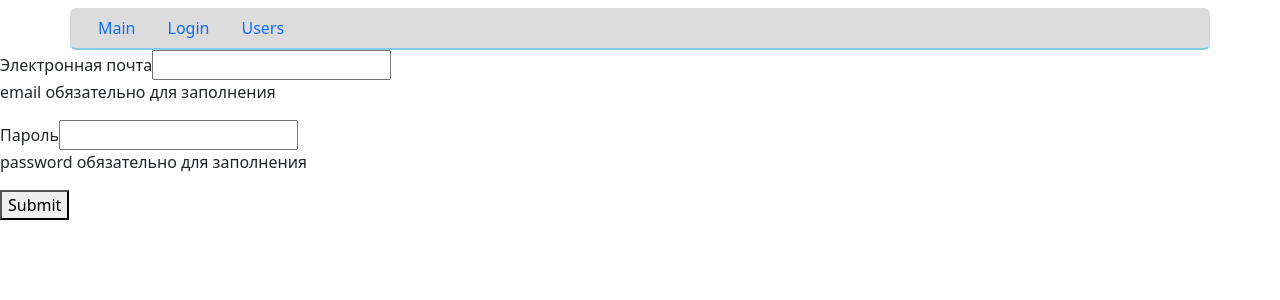
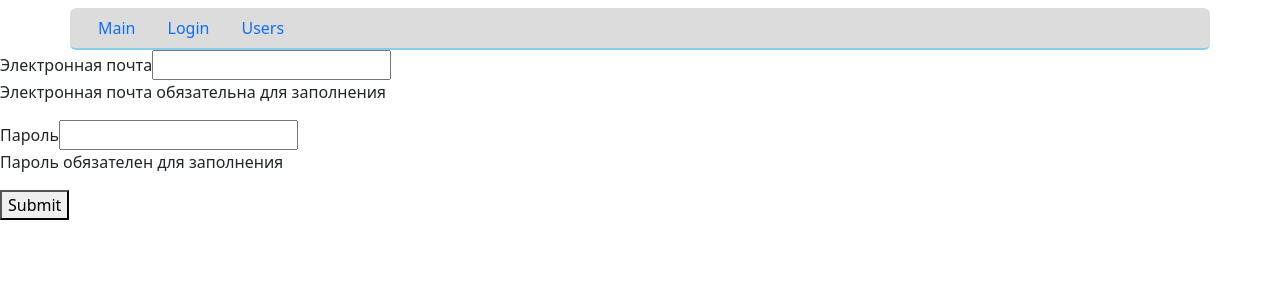
Before and after one commit to V-Ivanich/project_Fast-company, a React (Create React App) app: page /login in a window 1280 px wide. Shown: the top 300 px of the page. Built offline with nearby package versions, Linux system fonts and the light colour scheme.

Commit message:
validations

```diff
--- a/src/components/layouts/login.jsx
+++ b/src/components/layouts/login.jsx
@@ -1,5 +1,6 @@
 import React, { useState, useEffect } from "react";
 import TextField from "../textField";
+import { validator } from "../../utils/validator";
 
 const Login = () => {
     const [data, setData] = useState({ email: "", password: "" });
@@ -12,19 +13,27 @@
         }));
     };
 
+    const validatorConfig = {
+        email: {
+            isRequired: {
+                message: "Электронная почта обязательна для заполнения"
+            }
+        },
+        password: {
+            isRequired: {
+                message: "Пароль обязателен для заполнения"
+            }
+        }
+    };
+
     useEffect(() => {
         validate();
     }, [data]);
 
     const validate = () => {
-        const errors = {};
-        for (const fieldName in data) {
-            if (data[fieldName].trim() === "") {
-                errors[fieldName] = `${fieldName} обязательно для заполнения`;
-            }
-        }
+        const errors = validator(data, validatorConfig);
         setErrors(errors);
-        return Object.keys(errors).length === 0 || false;
+        return Object.keys(errors).length === 0;
     };
 
     const handleSubmit = (e) => {
--- /dev/null
+++ b/src/utils/validator.js
@@ -0,0 +1,25 @@
+export function validator(data, config) {
+    const errors = {};
+    function validate(validateMethod, data, config) {
+        switch (validateMethod) {
+            case "isRequired":
+                if (data.trim() === "") return config.message;
+                break;
+            default:
+                break;
+        }
+    }
+    for (const fieldName in data) {
+        for (const validateMethod in config[fieldName]) {
+            const error = validate(
+                validateMethod,
+                data[fieldName],
+                config[fieldName][validateMethod]
+            );
+            if (error) {
+                errors[fieldName] = error;
+            }
+        }
+    }
+    return errors;
+}
```
